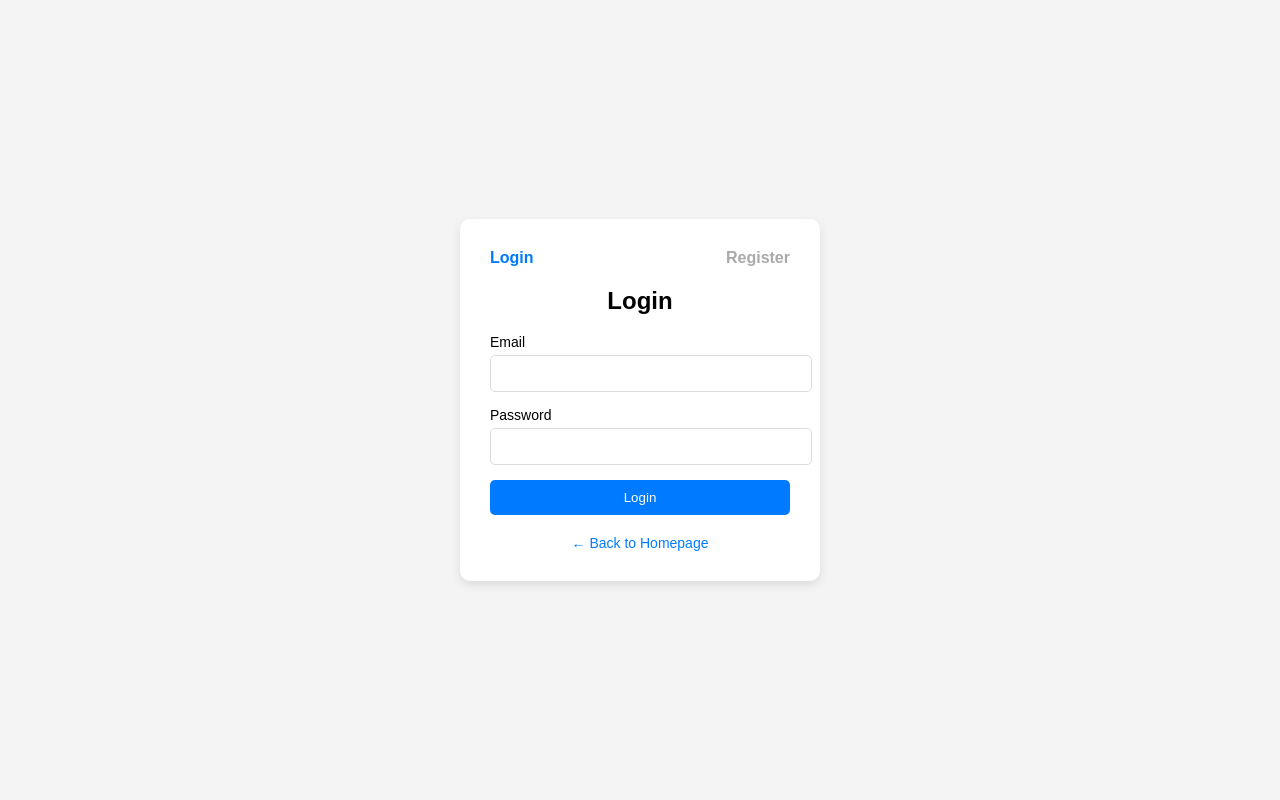
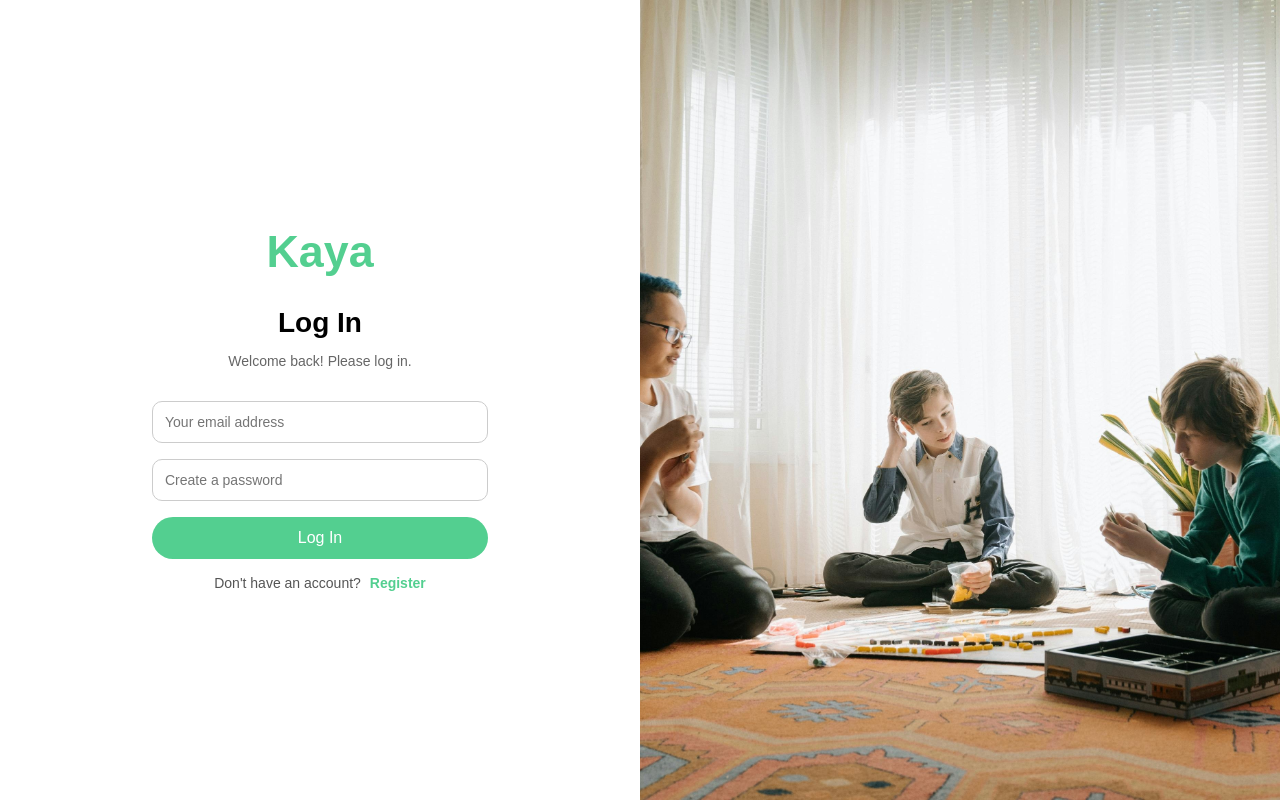
Before and after one commit to Godfingers21/Projet_BDD, a Vue app in the folder frontend/: page /login in a window 1280 px wide. Built offline with nearby package versions, Linux system fonts and the light colour scheme; no server answers.

Commit message:
Correctif

```diff
--- a/frontend/src/App.vue
+++ b/frontend/src/App.vue
@@ -2,7 +2,7 @@
   <div id="app">
     <NavBar v-if="$route.path !== '/login'" />
     <router-view />
-    <FooterComponent />
+    <FooterComponent v-if="!$route.meta.hideFooter"/>
   </div>
 </template>
 
--- a/frontend/src/pages/AboutUsView.vue
+++ b/frontend/src/pages/AboutUsView.vue
@@ -1,7 +1,5 @@
 <template>
-    <div class="header-container">
-        <!--mettre image header-->
-    </div>
+    <img src="../assets/header-catalog-image.jpg" alt="Header" class="header-banner" />
     <div class="content-container">
         <h1 class="logo">Kaya</h1>
         <div class="who-section">
@@ -21,13 +19,13 @@ Games that create memories, not just winners. </p>
 </template>
 
 <style scoped>
-.header-container{
-    margin: 0;
-    width: 100%;
-    height: 200px;
-    background-color: rgb(47, 255, 0);
-    background-image: url('../assets/header-catalog-image.jpg');
+.header-banner {
+  width: 100vw;
+  height: 400px;
+  object-fit: cover;
+  display: block;
 }
+
 
 .content-container{
     display: flex;
--- a/frontend/src/pages/Catalog.vue
+++ b/frontend/src/pages/Catalog.vue
@@ -1,5 +1,5 @@
 <template>
-  <HeaderImage imageUrl='../asset/header-catalog-image.jpg' />
+  <img src="../assets/header-catalog-image.jpg" alt="Header" class="header-banner" />
   <div class="catalog-container">
     <div class="catalog-header">
       <h1 class="catalog-title">Board Games Collection</h1>
@@ -471,6 +471,12 @@ export default {
 </script>
 
 <style scoped>
+.header-banner {
+  width: 100vw;
+  height: 400px;
+  object-fit: cover;
+  display: block;
+}
 .catalog-container {
   padding: 120px 24px 40px 24px;
   max-width: 1400px;
--- a/frontend/src/pages/LoginRegister.vue
+++ b/frontend/src/pages/LoginRegister.vue
@@ -1,30 +1,54 @@
 <template>
-  <div class="auth-container">
-    <div class="auth-box">
-      <div class="auth-toggle">
-        <span :class="{ active: isLogin }" @click="isLogin = true">Login</span>
-        <span :class="{ active: !isLogin }" @click="isLogin = false">Register</span>
+  <main>
+    <!-- Section formulaire -->
+    <div class="form-section">
+
+      <div class="form-wrapper">
+        <div class="logo-container">
+          <router-link to="/"><h1 class="logo">Kaya</h1></router-link>
         </div>
+        <h2>{{ isLogin ? 'Log In' : 'Create Your Account' }}</h2>
+
+        <p class="form-subtitle">
+          {{ isLogin ? 'Welcome back! Please log in.' : 'Fill in the details to register' }}
+        </p>
+
         <form @submit.prevent="isLogin ? handleLogin() : handleRegister()">
-        <h2>{{ isLogin ? 'Login' : 'Register' }}</h2>
-        <div class="form-group">
-          <label for="email">Email</label>
-          <input type="email" id="email" v-model="email" required />
+          <div v-if="!isLogin" class="input-box">
+            <input type="text" placeholder="Create a username" v-model="username" required />
           </div>
-        <div class="form-group">
-          <label for="password">Password</label>
-          <input type="password" id="password" v-model="password" required />
+          <div class="input-box">
+            <input type="email" placeholder="Your email address" v-model="email" required />
           </div>
-        <div v-if="!isLogin" class="form-group">
-          <label for="username">Username</label>
-          <input type="text" id="username" v-model="username" required />
+          <div class="input-box">
+            <input type="password" placeholder="Create a password" v-model="password" required />
           </div>
-        <button type="submit">{{ isLogin ? 'Login' : 'Register' }}</button>
+          <div v-if="!isLogin" class="input-box">
+            <input
+              type="password"
+              placeholder="Confirm your password"
+              v-model="confirmPassword"
+              required
+            />
+          </div>
+
+          <button class="main-button" type="submit">{{ isLogin ? 'Log In' : 'Register' }}</button>
+
+          <p class="toggle-text">
+            {{ isLogin ? "Don't have an account?" : "Already have an account?" }}
+            <span @click="isLogin = !isLogin">{{ isLogin ? "Register" : "Log In" }}</span>
+          </p>
+
           <p class="error-message" v-if="errorMessage">{{ errorMessage }}</p>
         </form>
-      <router-link to="/" class="back-to-home">← Back to Homepage</router-link>
       </div>
     </div>
+
+    <!-- Section image -->
+    <div class="image-section">
+      <img src="../assets/boardgame-photo-login.jpg" alt="Boardgame scene" />
+    </div>
+  </main>
 </template>
 
 <script>
@@ -38,8 +62,10 @@ export default {
       password: "",
       username: "",
       errorMessage: "",
+      confirmPassword: "",
     };
   },
+
   methods: {
     async handleLogin() {
       try {
@@ -54,6 +80,10 @@ export default {
       }
     },
     async handleRegister() {
+      if (this.password !== this.confirmPassword) {
+        this.errorMessage = "Passwords do not match.";
+        return;
+      }
       try {
         await axios.post("/auth/register", {
           email: this.email,
@@ -65,75 +95,95 @@ export default {
       } catch (error) {
         this.errorMessage = error.response?.data?.message || "Registration failed.";
       }
+    }
   },
-  },
+  watch: {
+    isLogin(newVal) {
+      this.errorMessage = "";
+      this.confirmPassword = "";
+      this.email = "";
+      this.password = "";
+      this.username = "";
+    }
+  }
+
 };
 </script>
 
-<style>
-.auth-container {
+<style scoped>
+main {
   display: flex;
+  height: 100vh;
+}
+
+.form-section {
+  width: 50%;
+  display: flex;
+  flex-direction: column;
   justify-content: center;
   align-items: center;
-  height: 100vh;
-  background-color: #f4f4f4;
+  background: #fff;
 }
 
-.auth-box {
-  background: white;
-  padding: 30px;
-  border-radius: 10px;
-  box-shadow: 0 4px 10px rgba(0, 0, 0, 0.1);
-  width: 300px;
-  text-align: center;
+.form-wrapper {
+  width: 80%;
+  max-width: 400px;
+  padding: 2rem;
+  border-radius: 12px;
+  box-sizing: border-box;
 }
 
-.auth-toggle {
-  display: flex;
-  justify-content: space-between;
-  margin-bottom: 20px;
+.form-wrapper h2 {
+  font-size: 28px;
+  margin-bottom: 0.5rem;
 }
 
-.auth-toggle span {
-  cursor: pointer;
-  font-weight: bold;
-  color: #aaa;
+.form-subtitle {
+  font-size: 14px;
+  color: #666;
+  margin-bottom: 2rem;
 }
 
-.auth-toggle span.active {
-  color: #007bff;
-}
-
-.form-group {
-  margin-bottom: 15px;
-  text-align: left;
-}
-
-label {
-  display: block;
-  margin-bottom: 5px;
-  font-size: 14px;
+.input-box {
+  margin-bottom: 1rem;
 }
 
 input {
   width: 100%;
-  padding: 10px;
-  border: 1px solid #ddd;
-  border-radius: 5px;
+  padding: 12px;
+  border: 1px solid #ccc;
+  border-radius: 10px;
+  font-size: 14px;
+  box-sizing: border-box;
 }
 
-button {
+.main-button {
   width: 100%;
-  padding: 10px;
-  background-color: #007bff;
+  padding: 12px;
+  border: none;
+  border-radius: 9999px;
+  background-color: #53cf90;
   color: white;
-  border: none;
-  border-radius: 5px;
+  font-size: 16px;
   cursor: pointer;
+  transition: 0.3s;
 }
 
-button:hover {
-  background-color: #0056b3;
+.main-button:hover {
+  background-color: #43b67d;
+}
+
+.toggle-text {
+  margin-top: 1rem;
+  font-size: 14px;
+  color: #555;
+}
+
+.toggle-text span {
+  color: #53cf90;
+  cursor: pointer;
+  font-weight: bold;
+  margin-left: 5px;
 }
 
 .error-message {
@@ -142,15 +192,23 @@ button:hover {
   font-size: 14px;
 }
 
-.back-to-home {
-  display: block;
-  margin-top: 20px;
-  color: #007bff;
-  text-decoration: none;
-  font-size: 14px;
+.image-section {
+  width: 50%;
+  height: 100%;
+  overflow: hidden;
 }
 
-.back-to-home:hover {
-  text-decoration: underline;
+.image-section img {
+  width: 100%;
+  height: 100%;
+  object-fit: cover;
+}
+
+a{
+  text-decoration: none;
+}
+.logo{
+  color:#53cf90;
+  font-size: 2.8rem;
 }
 </style>
--- a/frontend/src/router/index.js
+++ b/frontend/src/router/index.js
@@ -7,14 +7,11 @@ import AboutUs from "../pages/AboutUsView.vue";
 import Cart from "../pages/CartView.vue"
 const routes = [
   { path: "/", component: HomePage },
-  { path: "/login", component: LoginRegister },
+  { path: "/login", component: LoginRegister, meta: { hideFooter: true } },
   { path: "/catalog", component: Catalog },
   { path: "/profile", component: Profile },
   { path: "/aboutus", component: AboutUs },
   { path: "/cart", component: Cart }
-
-
-
 ];
 
 const router = createRouter({
```
Also changed, not shown: frontend/src/assets/Header-catalog.jpg (added), frontend/src/assets/boardgame-photo-login.jpg (added). Lines whose indentation alone changed are shown as unchanged.
